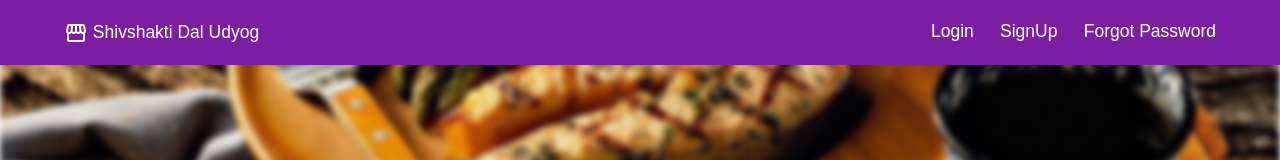
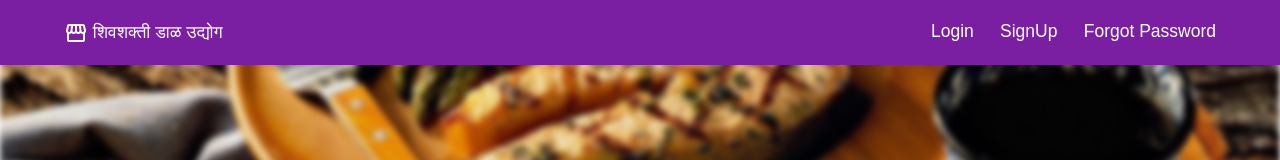
Before and after one commit to girinamrata124ng-dev/Shivshakti, an Angular app in the folder Frontend/: page / in a window 1280 px wide. Shown: the top 160 px of the page. Built offline with nearby package versions, Linux system fonts and the light colour scheme; no server answers.

Commit message:
mararthi name changes heading

```diff
--- a/Frontend/src/app/home/home.component.html
+++ b/Frontend/src/app/home/home.component.html
@@ -4,7 +4,7 @@
 <div class="wrapper sticky">
   <nav class="navbar-fixed-top">
     <a href="#" class="logo">
-      <mat-icon>storefront</mat-icon> Shivshakti Dal Udyog
+      <mat-icon>storefront</mat-icon> शिवशक्ती डाळ उद्योग
     </a>
     <ul>
       <li>
--- a/Frontend/src/app/layouts/full/full.component.html
+++ b/Frontend/src/app/layouts/full/full.component.html
@@ -9,7 +9,7 @@
                 </span>
             </b>
             <span fxShow="false" fxShow.gt-xs>
-                Shivshakti Dal Udyog
+                शिवशक्ती डाळ उद्योग
             </span>
         </div>
         <span fxFlex></span>
--- a/Frontend/src/index.html
+++ b/Frontend/src/index.html
@@ -2,7 +2,7 @@
 <html lang="en">
   <head>
     <meta charset="utf-8" />
-    <title>Shivshakti Dal Udyog</title>
+    <title>शिवशक्ती डाळ उद्योग</title>
     <base href="/" />
     <meta name="viewport" content="width=device-width, initial-scale=1" />
     <link rel="icon" type="image/x-icon" href="favicon.ico" />
```
